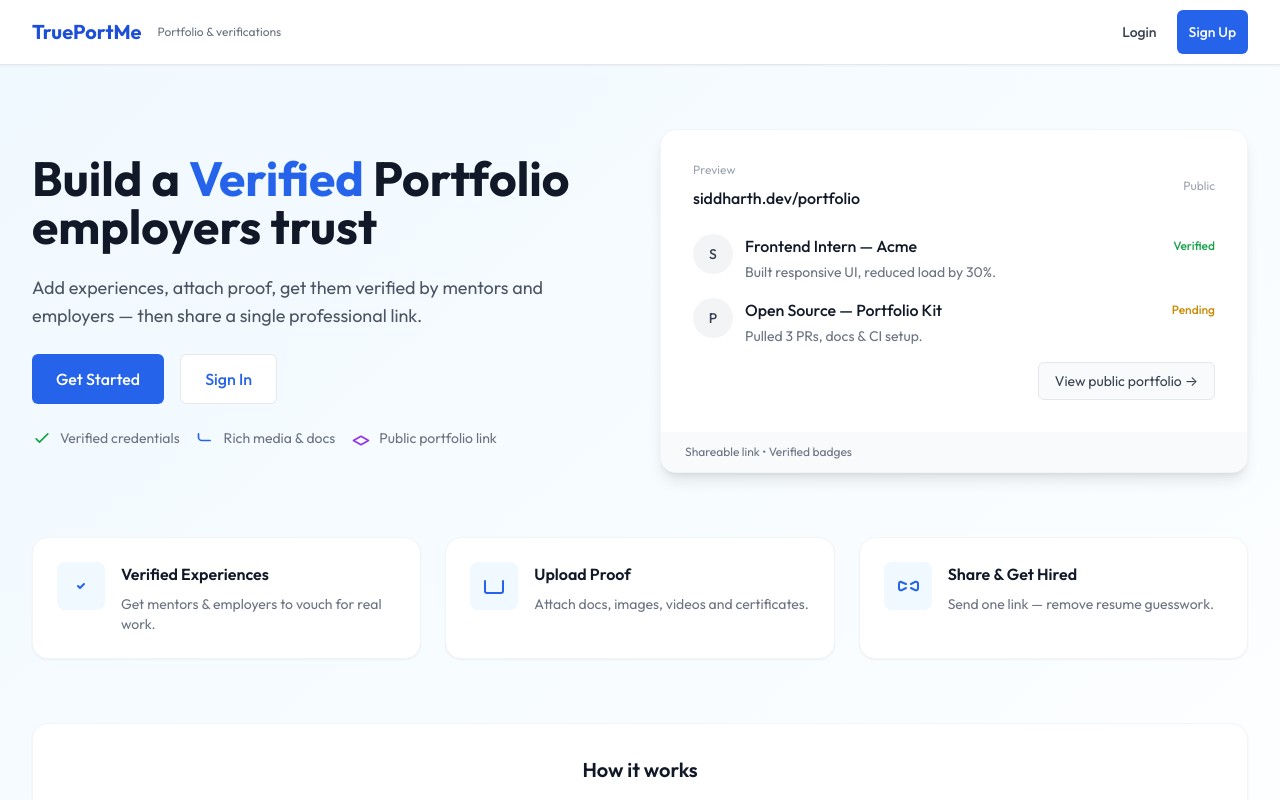
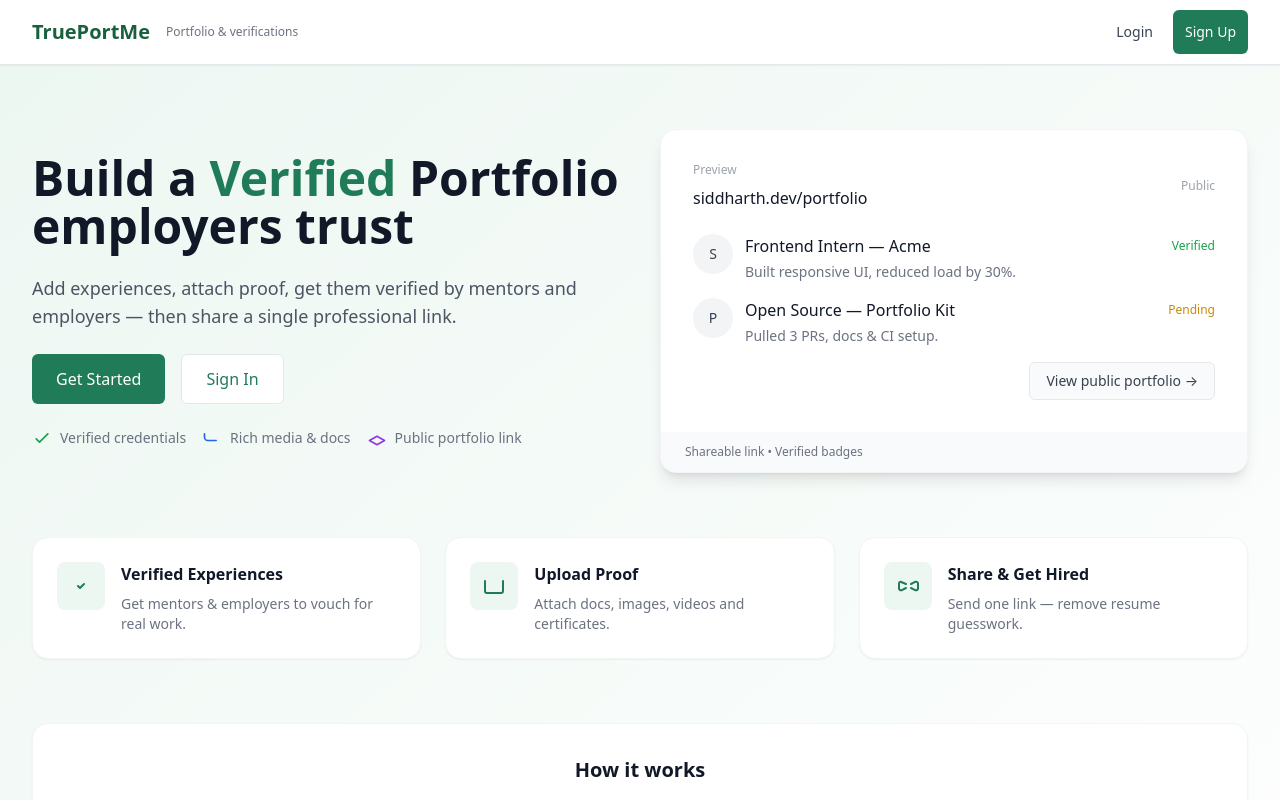
Before and after one commit to Xzayogn-ECS/trueport-frontend, a Next.js app: page / in a window 1280 px wide. Shown: the top 800 px of the page. Built offline with nearby package versions, Linux system fonts and the light colour scheme.

Commit message:
changed primary color

```diff
--- a/styles/globals.css
+++ b/styles/globals.css
@@ -1,11 +1,15 @@
-/* Outfit font import MUST be before any other rules */
-@import url('https://fonts.googleapis.com/css2?family=Outfit:wght@300;400;500;600;700&display=swap');
-
 @tailwind base;
 @tailwind components;
 @tailwind utilities;
 
+/* Outfit font import (Google Fonts) */
+@import url('https://fonts.googleapis.com/css2?family=Outfit:wght@300;400;500;600;700&display=swap');
+
 /* Custom base styles */
+@layer utilities{
+  @keyframes fade-up { 0%{opacity:0;transform:translateY(8px)}100%{opacity:1;transform:translateY(0)} }
+  .animate-fade-up { animation: fade-up 0.35s ease forwards; }
+}
 @layer base {
   html {
     font-family: 'Outfit', system-ui, -apple-system, Segoe UI, Roboto, Ubuntu, Cantarell, 'Helvetica Neue', Arial, 'Noto Sans', sans-serif;
@@ -97,7 +101,4 @@ body {
   .toast-error {
     @apply bg-error-50 text-red-700 border border-red-200;
   }
-
-  /* When sidebar is active, legacy page headers can be hidden if needed */
-  .with-sidebar .legacy-page-header { display: none; }
 }
--- a/tailwind.config.js
+++ b/tailwind.config.js
@@ -7,11 +7,18 @@ module.exports = {
   theme: {
     extend: {
       colors: {
-        primary: {
-          50: '#f0f9ff',
-          500: '#3b82f6',
-          600: '#2563eb',
-          700: '#1d4ed8',
+           primary: {
+          /* Rebrand to green primary */
+          50: '#edf7f2',
+          100: '#d8efe5',
+          200: '#b5e0cc',
+          300: '#86c7aa',
+          400: '#4aa880',
+          500: '#2a8d67',
+          600: '#1f7b58',
+          700: '#19613e', /* requested */
+          800: '#124a2f',
+          900: '#0c3322',
         },
         success: { 50: '#f0fdf4', 500: '#22c55e' },
         error: { 50: '#fef2f2', 500: '#ef4444' },
```
